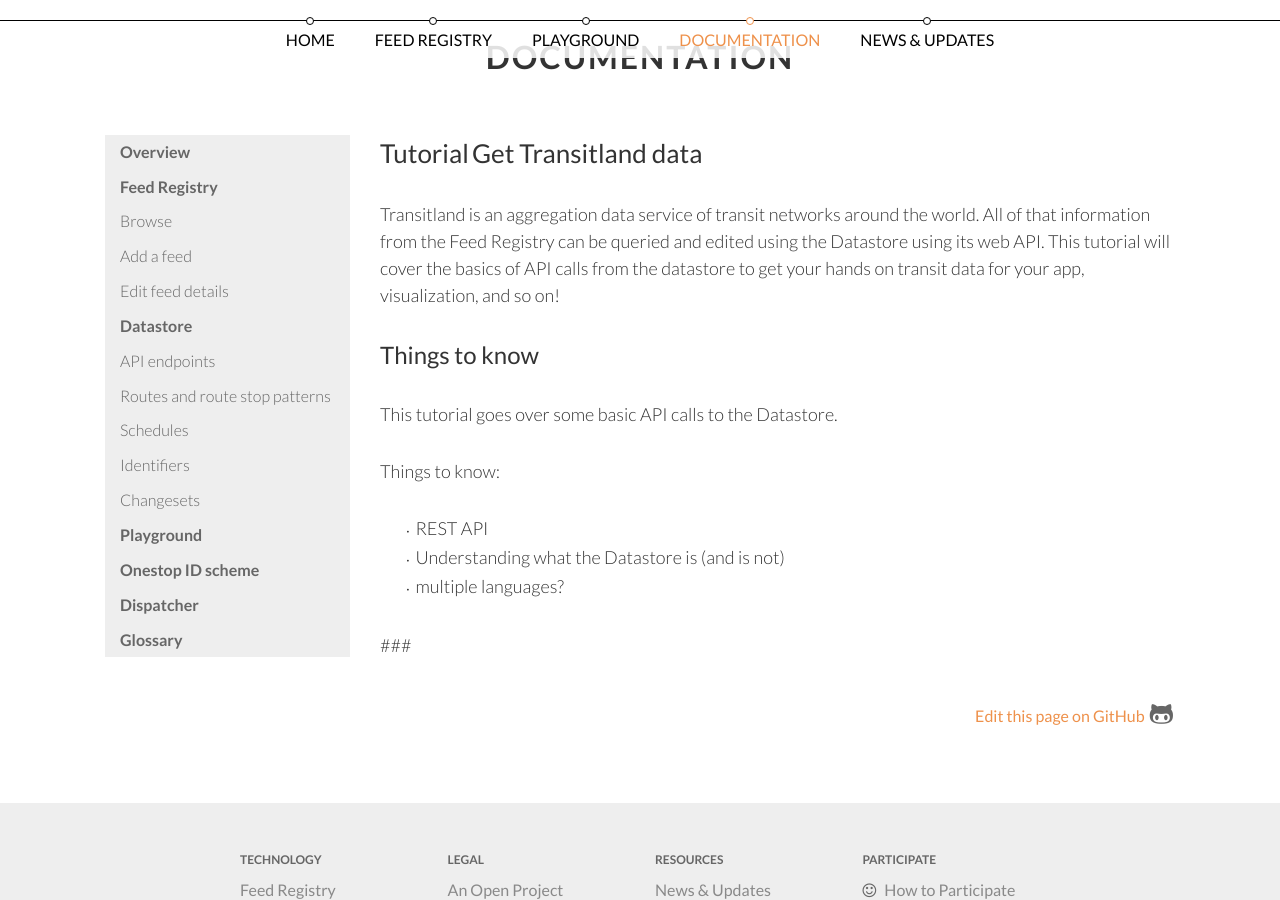
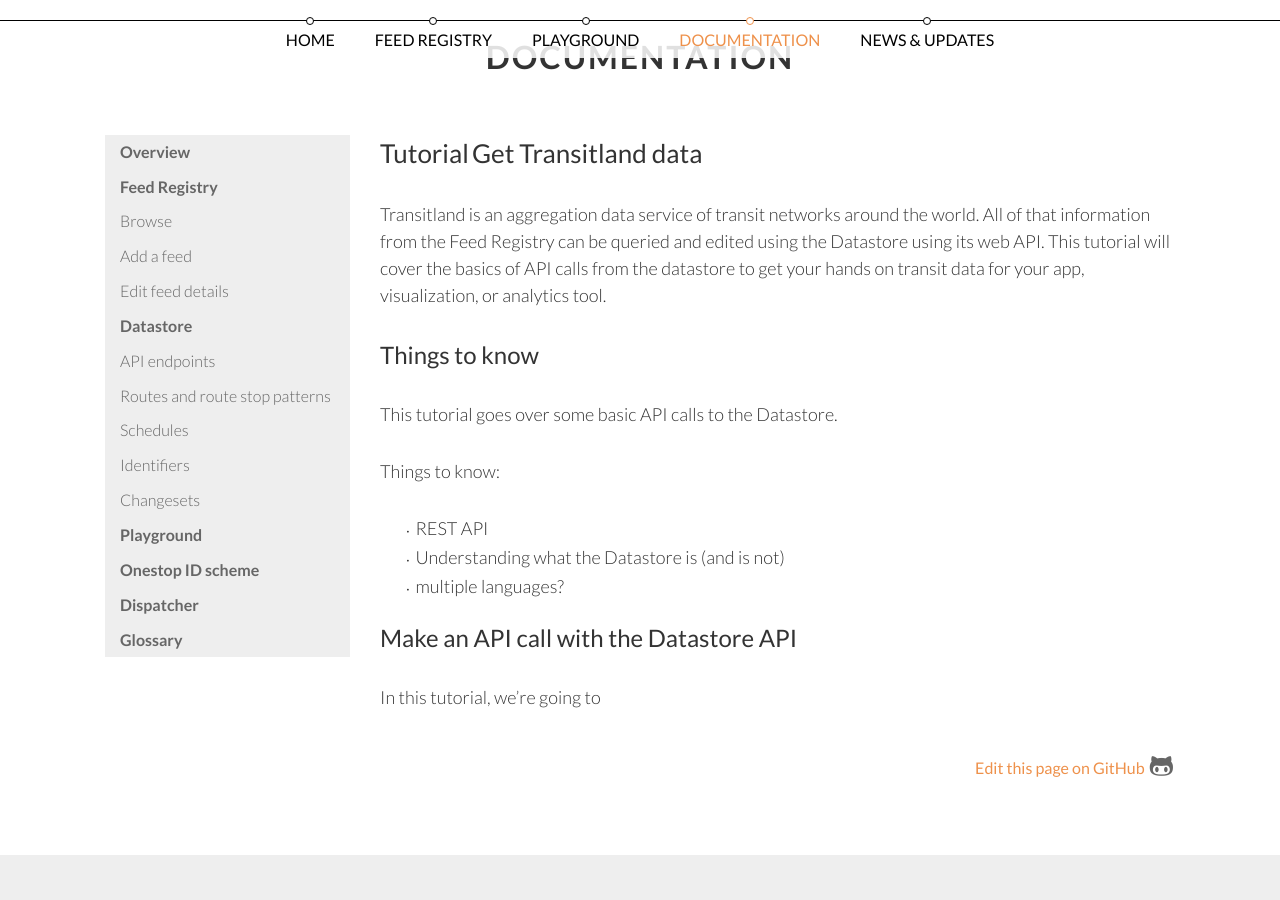
Before and after one commit to transitland/www-transit-land, a Jekyll site: the page built from documentation/tutorial/index.md, in a window 1280 px wide and 900 px high, scrolled down 254 px. Built offline with Jekyll 4.4.1, drawn with Linux system fonts in a browser that asks for light colours; nearby versions of some CDN libraries.

Commit message:
updated docs

```diff
--- a/documentation/tutorial/index.md
+++ b/documentation/tutorial/index.md
@@ -4,7 +4,7 @@
 ---
 
 ## Get Transitland data
-Transitland is an aggregation data service of transit networks around the world. All of that information from the Feed Registry can be queried and edited using the Datastore using its web API. This tutorial will cover the basics of API calls from the datastore to get your hands on transit data for your app, visualization, and so on!
+Transitland is an aggregation data service of transit networks around the world. All of that information from the Feed Registry can be queried and edited using the Datastore using its web API. This tutorial will cover the basics of API calls from the datastore to get your hands on transit data for your app, visualization, or analytics tool.
 
 ### Things to know
 This tutorial goes over some basic API calls to the Datastore.
@@ -14,4 +14,5 @@
 - Understanding what the Datastore is (and is not)
 - multiple languages?
 
-###
+### Make an API call with the Datastore API
+In this tutorial, we're going to
```
Also changed, not shown: documentation/datastore/index.md (+1 -1 lines).
